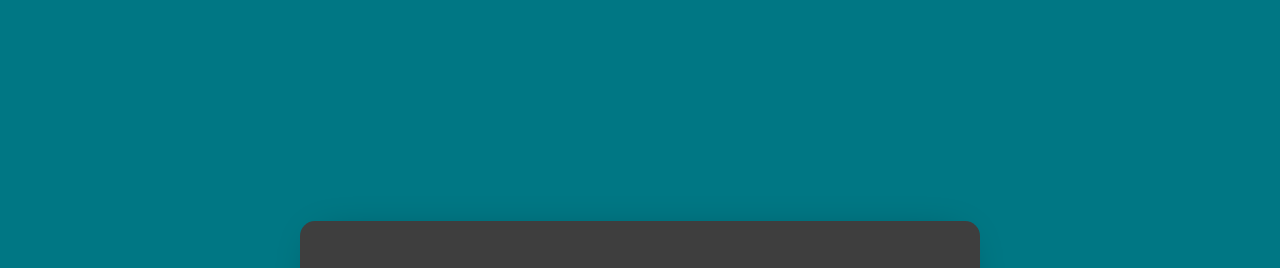
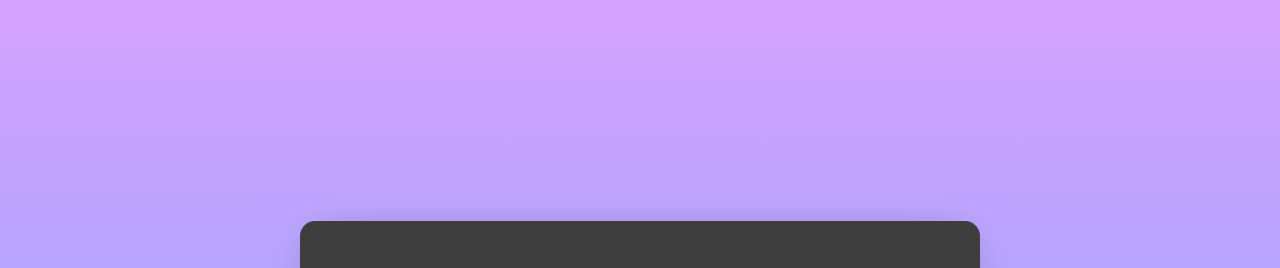
Before and after one commit to Abhishekmauryaaa/STUDENT-GRADE-CALCY, a plain HTML site: page index.html in a window 1280 px wide. Shown: the top 268 px of the page. Drawn offline with nearby package versions, Linux system fonts and the light colour scheme.

Commit message:
Update style.css

```diff
--- a/style.css
+++ b/style.css
@@ -1,6 +1,6 @@
   *{margin: 0; padding: 0; box-sizing: border-box;}
 body {
-    background:#007784;
+    background:linear-gradient(#d5a3ff 0%, #77a5f8 100%);
     font-size: 12px;
   }
 
```
